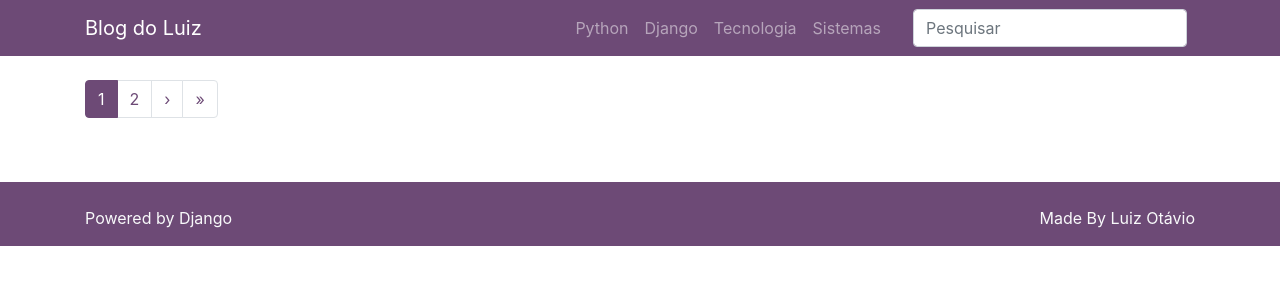
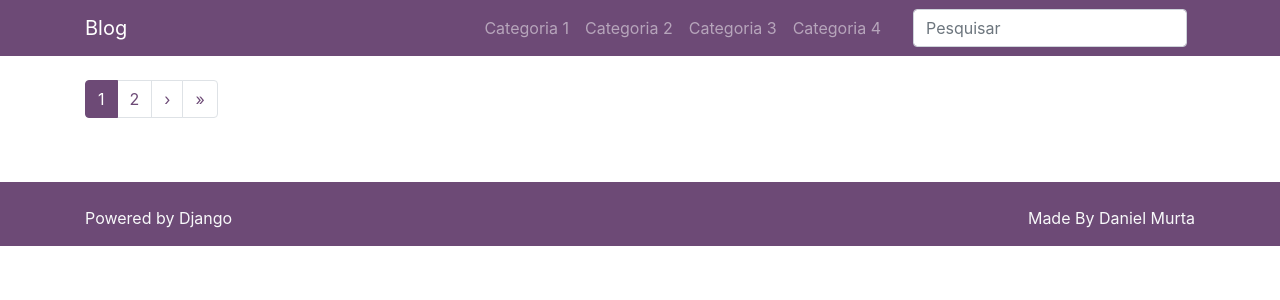
Before and after one commit to DanielMurta/Blog-Django, a Django app: page / in a window 1280 px wide. Shown: the top 300 px of the page. Run offline with Django 4.2, Linux system fonts and the light colour scheme; data that the repository does not hold is empty; some libraries are stand-ins or nearby versions.

Commit message:
[Ordenando Posts][Implementando links e o mecanismo de busca]

```diff
--- a/comentarios/admin.py
+++ b/comentarios/admin.py
@@ -1,11 +1,13 @@
 from django.contrib import admin
 from .models import Comentario
+
 
 class ComentarioAdmin(admin.ModelAdmin):
     list_display = ('id', 'nome_comentario', 'email_comentario',
                     'post_comentario', 'data_comentario',
                     'publicado_comentario')
-    list_editable = ('publicado_comentario', )
+    list_editable = ('publicado_comentario',)
     list_display_links = ('id', 'nome_comentario', 'email_comentario')
 
+
 admin.site.register(Comentario, ComentarioAdmin)
--- a/posts/templates/posts/index.html
+++ b/posts/templates/posts/index.html
@@ -28,7 +28,7 @@
                         </p>
 
                         <div class="text-right">
-                            <a href="{% url 'post_detalhes' post.id %}" class="btn btn-outline-secondary">Ler mais...</a>
+                            <a href="{% url 'post_detalhes' post.id %}" class="btn btn-outline-secondary">Saiba mais...</a>
                         </div>
                     </div>
                 </div>
--- a/posts/views.py
+++ b/posts/views.py
@@ -2,17 +2,48 @@ from django.shortcuts import render
 from django.views.generic.list import ListView
 from django.views.generic.edit import UpdateView
 from .models import Post
+from django.db.models import Q, Count, Case, When
 
 class PostIndex(ListView):
     model = Post
     template_name = 'posts/index.html'
     context_object_name = 'posts'
+    ordering = ['id']
+
 
 class PostBusca(PostIndex):
-    pass
+    template_name = 'posts/post_busca.html'
+
+    def get_queryset(self):
+        qs = super().get_queryset()
+        termo = self.request.GET.get('termo')
+
+        if not termo:
+            return qs
+
+        qs = qs.filter(
+            Q(titulo_post__icontains=termo) |
+            Q(autor_post__first_name__iexact=termo) |
+            Q(conteudo_post__icontains=termo) |
+            Q(excerto_post__icontains=termo) |
+            Q(categoria_post__nome_cat__iexact=termo)
+        )
+
+        return qs
+
 
 class PostCategoria(PostIndex):
-    pass
+    template_name = 'posts/post_categoria.html'
 
+    def get_queryset(self):
+        qs = super().get_queryset()
+        categoria = self.kwargs.get('categoria', None)
+
+        if not categoria:
+            return qs
+
+        qs = qs.filter(categoria_post__nome_cat__iexact=categoria)
+
+        return qs
 class PostDetalhes(UpdateView):
     pass
--- a/templates/parciais/_footer.html
+++ b/templates/parciais/_footer.html
@@ -7,7 +7,7 @@
                 <p class="text-left">Powered by Django</p>
             </div>
             <div class="col">
-                <p class="text-right">Made By Luiz Otávio</p>
+                <p class="text-right">Made By Daniel Murta</p>
             </div>
         </div>
     </div>
--- a/templates/parciais/_nav.html
+++ b/templates/parciais/_nav.html
@@ -2,7 +2,7 @@
 <!--_nav.html-->
 <nav class="navbar navbar-expand-lg navbar-dark bg-primary static-top">
     <div class="container">
-        <a class="navbar-brand" href="index.html">Blog do Luiz</a>
+        <a class="navbar-brand" href="{% url 'index' %}">Blog</a>
         <button class="navbar-toggler" type="button" data-toggle="collapse" data-target="#navbarResponsive"
                 aria-controls="navbarResponsive" aria-expanded="false" aria-label="Toggle navigation">
             <span class="navbar-toggler-icon"></span>
@@ -10,20 +10,20 @@
         <div class="collapse navbar-collapse" id="navbarResponsive">
             <ul class="navbar-nav ml-auto">
                 <li class="nav-item">
-                    <a class="nav-link" href="index.html">Python</a>
+                    <a class="nav-link" href="{% url 'post_categoria' 'Categoria 1' %}">Categoria 1</a>
                 </li>
                 <li class="nav-item">
-                    <a class="nav-link" href="index.html">Django</a>
+                    <a class="nav-link" href="{% url 'post_categoria' 'Categoria 2' %}">Categoria 2</a>
                 </li>
                 <li class="nav-item">
-                    <a class="nav-link" href="index.html">Tecnologia</a>
+                    <a class="nav-link" href="{% url 'post_categoria' 'Categoria 3' %}">Categoria 3</a>
                 </li>
                 <li class="nav-item">
-                    <a class="nav-link" href="index.html">Sistemas</a>
+                    <a class="nav-link" href="{% url 'post_categoria' 'Categoria 4' %}">Categoria 4</a>
                 </li>
             </ul>
-            <form class="form-inline my-2 my-lg-0 ml-lg-4" action="/busca/">
-                <input name="termo" value="" class="form-control mr-sm-2" type="search" placeholder="Pesquisar"
+            <form class="form-inline my-2 my-lg-0 ml-lg-4" action="{% url 'post_busca' %}">
+                <input name="termo" value="{{ request.GET.termo }}" class="form-control mr-sm-2" type="search" placeholder="Pesquisar"
                        aria-label="Search">
             </form>
         </div>
--- a/templates/static/base.html
+++ b/templates/static/base.html
@@ -2,7 +2,7 @@
 <html lang="pt">
 
 <head>
-    <title>Início em Blog do Luiz</title>
+    <title>{% block titulo %}{% endblock %}Blog</title>
     {% include 'parciais/_head.html' %}
 </head>
 
```
Also changed, not shown: posts/models.py (+8 -8 lines).
